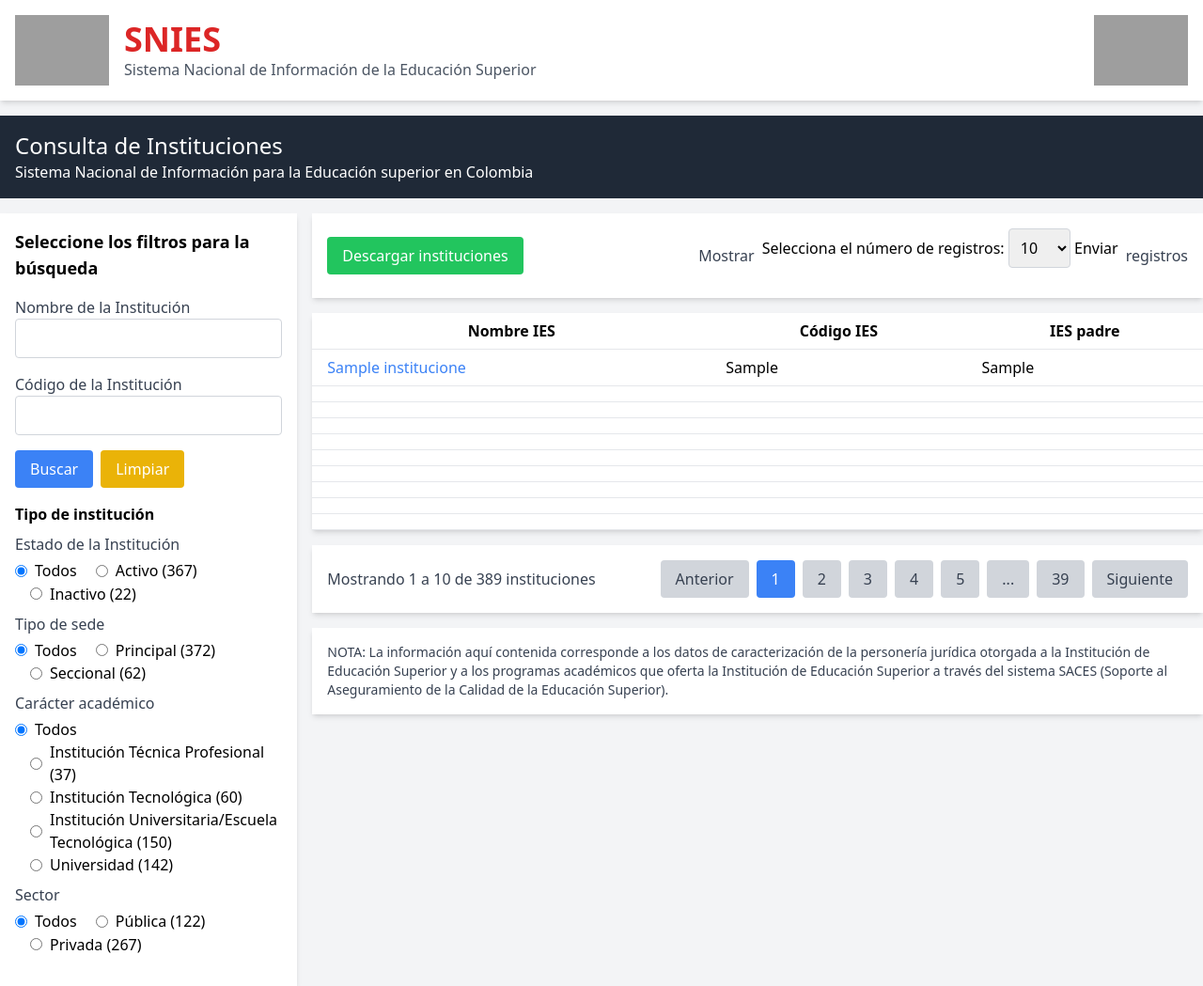
After one commit to 016jesus/db_project, a PHP site: page / in a window 1280 px wide. The commit adds this page. Shown: the whole page at 94% size. Run offline with PHP 8.4, Linux system fonts and the light colour scheme; tables that the repository leaves empty or names only in its code hold one stand-in row (values such as "Sample post"); data that the repository does not hold is empty; some libraries are stand-ins or nearby versions; grey boxes are pictures that could not be loaded.

Commit message:
some fors

```diff
--- /dev/null
+++ b/connect.php
@@ -0,0 +1,22 @@
+
+<?php
+//archivo de conexion a la base de datos
+
+
+// config.php
+define('DB_HOST', 'localhost');
+define('DB_PORT', '5432');
+define('DB_NAME', 'instituciones');
+define('DB_USER', 'api');
+define('DB_PASSWORD', 'apipassword');
+
+
+
+
+    try {
+        $conn = new PDO("pgsql:host=localhost;dbname=" .$ENV.DB_NAME, $ENV.DB_USER, $ENV.DB_PASSWORD);
+        $conn->setAttribute(PDO::ATTR_ERRMODE, PDO::ERRMODE_EXCEPTION);
+
+    } catch (PDOException $e) {
+        echo "Error connecting to the database: <br>" . $e;
+    }
--- /dev/null
+++ b/index.php
@@ -0,0 +1,212 @@
+<html>
+<head>
+    <title>Consulta de Instituciones</title>
+    <script src="https://cdn.tailwindcss.com"></script>
+    <link rel="stylesheet" href="https://cdnjs.cloudflare.com/ajax/libs/font-awesome/5.15.3/css/all.min.css">
+</head>
+<body class="bg-gray-100">
+    <div class="container mx-auto">
+        <!-- Header -->
+        <div class="bg-white shadow-md p-4 flex justify-between items-center">
+            <div class="flex items-center">
+                <img src="https://storage.googleapis.com/a1aa/image/03Ph9VGQxAJLL9qlIisHpXrCyvd0UhpwFlyULnndHlYM207E.jpg" alt="SNIES Logo" class="mr-4" width="100" height="50">
+                <div>
+                    <h1 class="text-4xl font-bold text-red-600">SNIES</h1>
+                    <p class="text-gray-600">Sistema Nacional de Información de la Educación Superior</p>
+                </div>
+            </div>
+            <img src="https://storage.googleapis.com/a1aa/image/ni17LxcANpq7H5IfTLRw7nuSlFKHhn7iXrK3lbhtvXjXsp3JA.jpg" alt="Ministerio de Educación Logo" width="100" height="50">
+        </div>
+
+        <!-- Main Content -->
+        <div class="mt-4">
+            <div class="bg-gray-800 text-white p-4">
+                <h2 class="text-2xl">Consulta de Instituciones</h2>
+                <p>Sistema Nacional de Información para la Educación superior en Colombia</p>
+            </div>
+
+            <div class="flex mt-4">
+                <!-- Filters Section -->
+                <div class="w-1/4 bg-white shadow-md p-4">
+                    <h3 class="text-lg font-bold mb-4">Seleccione los filtros para la búsqueda</h3>
+                    <div class="mb-4">
+                        <label class="block text-gray-700">Nombre de la Institución</label>
+                        <input type="text" class="w-full border border-gray-300 p-2 rounded">
+                    </div>
+                    <div class="mb-4">
+                        <label class="block text-gray-700">Código de la Institución</label>
+                        <input type="text" class="w-full border border-gray-300 p-2 rounded">
+                    </div>
+                    <div class="flex space-x-2 mb-4">
+                        <button class="bg-blue-500 text-white px-4 py-2 rounded">Buscar</button>
+                        <button class="bg-yellow-500 text-white px-4 py-2 rounded">Limpiar</button>
+                    </div>
+                    <div class="mb-4">
+                        <h4 class="font-bold">Tipo de institución</h4>
+                        <div class="mt-2">
+                            <label class="block text-gray-700">Estado de la Institución</label>
+                            <div class="mt-1">
+                                <label class="inline-flex items-center">
+                                    <input type="radio" class="form-radio" name="estado" checked>
+                                    <span class="ml-2">Todos</span>
+                                </label>
+                                <label class="inline-flex items-center ml-4">
+                                    <input type="radio" class="form-radio" name="estado">
+                                    <span class="ml-2">Activo (367)</span>
+                                </label>
+                                <label class="inline-flex items-center ml-4">
+                                    <input type="radio" class="form-radio" name="estado">
+                                    <span class="ml-2">Inactivo (22)</span>
+                                </label>
+                            </div>
+                        </div>
+                        <div class="mt-2">
+                            <label class="block text-gray-700">Tipo de sede</label>
+                            <div class="mt-1">
+                                <label class="inline-flex items-center">
+                                    <input type="radio" class="form-radio" name="sede" checked>
+                                    <span class="ml-2">Todos</span>
+                                </label>
+                                <label class="inline-flex items-center ml-4">
+                                    <input type="radio" class="form-radio" name="sede">
+                                    <span class="ml-2">Principal (372)</span>
+                                </label>
+                                <label class="inline-flex items-center ml-4">
+                                    <input type="radio" class="form-radio" name="sede">
+                                    <span class="ml-2">Seccional (62)</span>
+                                </label>
+                            </div>
+                        </div>
+                        <div class="mt-2">
+                            <label class="block text-gray-700">Carácter académico</label>
+                            <div class="mt-1">
+                                <label class="inline-flex items-center">
+                                    <input type="radio" class="form-radio" name="caracter" checked>
+                                    <span class="ml-2">Todos</span>
+                                </label>
+                                <label class="inline-flex items-center ml-4">
+                                    <input type="radio" class="form-radio" name="caracter">
+                                    <span class="ml-2">Institución Técnica Profesional (37)</span>
+                                </label>
+                                <label class="inline-flex items-center ml-4">
+                                    <input type="radio" class="form-radio" name="caracter">
+                                    <span class="ml-2">Institución Tecnológica (60)</span>
+                                </label>
+                                <label class="inline-flex items-center ml-4">
+                                    <input type="radio" class="form-radio" name="caracter">
+                                    <span class="ml-2">Institución Universitaria/Escuela Tecnológica (150)</span>
+                                </label>
+                                <label class="inline-flex items-center ml-4">
+                                    <input type="radio" class="form-radio" name="caracter">
+                                    <span class="ml-2">Universidad (142)</span>
+                                </label>
+                            </div>
+                        </div>
+                        <div class="mt-2">
+                            <label class="block text-gray-700">Sector</label>
+                            <div class="mt-1">
+                                <label class="inline-flex items-center">
+                                    <input type="radio" class="form-radio" name="sector" checked>
+                                    <span class="ml-2">Todos</span>
+                                </label>
+                                <label class="inline-flex items-center ml-4">
+                                    <input type="radio" class="form-radio" name="sector">
+                                    <span class="ml-2">Pública (122)</span>
+                                </label>
+                                <label class="inline-flex items-center ml-4">
+                                    <input type="radio" class="form-radio" name="sector">
+                                    <span class="ml-2">Privada (267)</span>
+                                </label>
+                            </div>
+                        </div>
+                    </div>
+                </div>
+
+                <!-- Results Section -->
+                <div class="w-3/4 ml-4">
+                    <div class="bg-white shadow-md p-4 flex justify-between items-center">
+                        <button class="bg-green-500 text-white px-4 py-2 rounded">Descargar instituciones</button>
+                        <div class="flex items-center space-x-2">
+                            <label for="records" class="text-gray-700">Mostrar</label>
+                            <form action="procesar.php" method="POST">
+                                <label for="records">Selecciona el número de registros:</label>
+                                <select id="records" name="records" class="border border-gray-300 p-2 rounded">
+                                    <option value="10">10</option>
+                                    <option value="25">25</option>
+                                    <option value="50">50</option>
+                                    <option value="100">100</option>
+                                </select>
+                                <button type="submit">Enviar</button>
+                            </form>
+
+                            <span class="text-gray-700">registros</span>
+                        </div>
+                    </div>
+                    <div class="bg-white shadow-md mt-4">
+                        <table class="min-w-full bg-white">
+                            <thead>
+                                <tr>
+                                    <th class="py-2 px-4 border-b">Nombre IES</th>
+                                    <th class="py-2 px-4 border-b">Código IES</th>
+                                    <th class="py-2 px-4 border-b">IES padre</th>
+                                    <!-- <th class="py-2 px-4 border-b">Sector</th>
+                                    <th class="py-2 px-4 border-b">Carácter académico</th>
+                                    <th class="py-2 px-4 border-b">Departamento / Municipio</th>
+                                    <th class="py-2 px-4 border-b">Estado IES</th>
+                                    <th class="py-2 px-4 border-b">Programas vigentes</th>
+                                    <th class="py-2 px-4 border-b">Programas en convenio</th>
+                                    <th class="py-2 px-4 border-b">¿Acreditada?</th> -->
+                                </tr>
+                            </thead>
+                            <tbody>
+                                <?php
+                                include_once 'connect.php';
+                                if ($conn == null){
+                                    echo "something's broken <br>";
+                                }
+                                $limit = 10;
+                                $query = "SELECT i.nomb_inst, ip.cod_inst, i.cod_ies_padre
+                                FROM inst_por_mun ip JOIN instituciones i ON i.cod_ies_padre = ip.cod_ies_padre";
+                                $result= $conn->query($query);
+                            for($i = 0; $i < $limit; $i++){
+                                    $row = $result->fetch(PDO:: FETCH_ASSOC);
+                                    echo "<tr>"
+                                    ."<td class='py-2 px-4 border-b'><a href='#' class='text-blue-500'>{$row['nomb_inst']}</a></td>"
+                                    . "<td class='py-2 px-4 border-b'>{$row['cod_inst']}</td>"
+                                    . "<td class='py-2 px-4 border-b'>{$row['cod_ies_padre']}</td>"
+                                    // . "<td class='py-2 px-4 border-b'>{$row['sector']}</td>"
+                                    // . "<td class='py-2 px-4 border-b'>{$row['cod_acad']}</td>"
+                                    // . "<td class='py-2 px-4 border-b'>{$row['cod_mun']}</td>"
+                                    // . "<td class='py-2 px-4 border-b'>{$row['actica']}</td>"
+                                    // . "<td class='py-2 px-4 border-b'><a href='#' class='text-blue-500'>{$row['programas_vigentes']}</a></td>"
+                                    // . "<td class='py-2 px-4 border-b'>{$row['programas_convenio']}</td>"
+                                    //. "<td class='py-2 px-4 border-b'>{$row['acreditada']}</td>"
+                                    . "</tr>";
+                                }
+                                ?>
+                            </tbody>
+                        </table>
+                    </div>
+                    <div class="bg-white shadow-md p-4 mt-4 flex justify-between items-center">
+                        <span class="text-gray-700">Mostrando 1 a 10 de 389 instituciones</span>
+                        <div class="flex space-x-2">
+                            <button class="bg-gray-300 text-gray-700 px-4 py-2 rounded">Anterior</button>
+                            <button class="bg-blue-500 text-white px-4 py-2 rounded">1</button>
+                            <button class="bg-gray-300 text-gray-700 px-4 py-2 rounded">2</button>
+                            <button class="bg-gray-300 text-gray-700 px-4 py-2 rounded">3</button>
+                            <button class="bg-gray-300 text-gray-700 px-4 py-2 rounded">4</button>
+                            <button class="bg-gray-300 text-gray-700 px-4 py-2 rounded">5</button>
+                            <button class="bg-gray-300 text-gray-700 px-4 py-2 rounded">...</button>
+                            <button class="bg-gray-300 text-gray-700 px-4 py-2 rounded">39</button>
+                            <button class="bg-gray-300 text-gray-700 px-4 py-2 rounded">Siguiente</button>
+                        </div>
+                    </div>
+                    <div class="bg-white shadow-md p-4 mt-4">
+                        <p class="text-gray-700 text-sm">NOTA: La información aquí contenida corresponde a los datos de caracterización de la personería jurídica otorgada a la Institución de Educación Superior y a los programas académicos que oferta la Institución de Educación Superior a través del sistema SACES (Soporte al Aseguramiento de la Calidad de la Educación Superior).</p>
+                    </div>
+                </div>
+            </div>
+        </div>
+    </div>
+</body>
+</html>
```
Also changed, not shown: test.php (+6 -3 lines).
